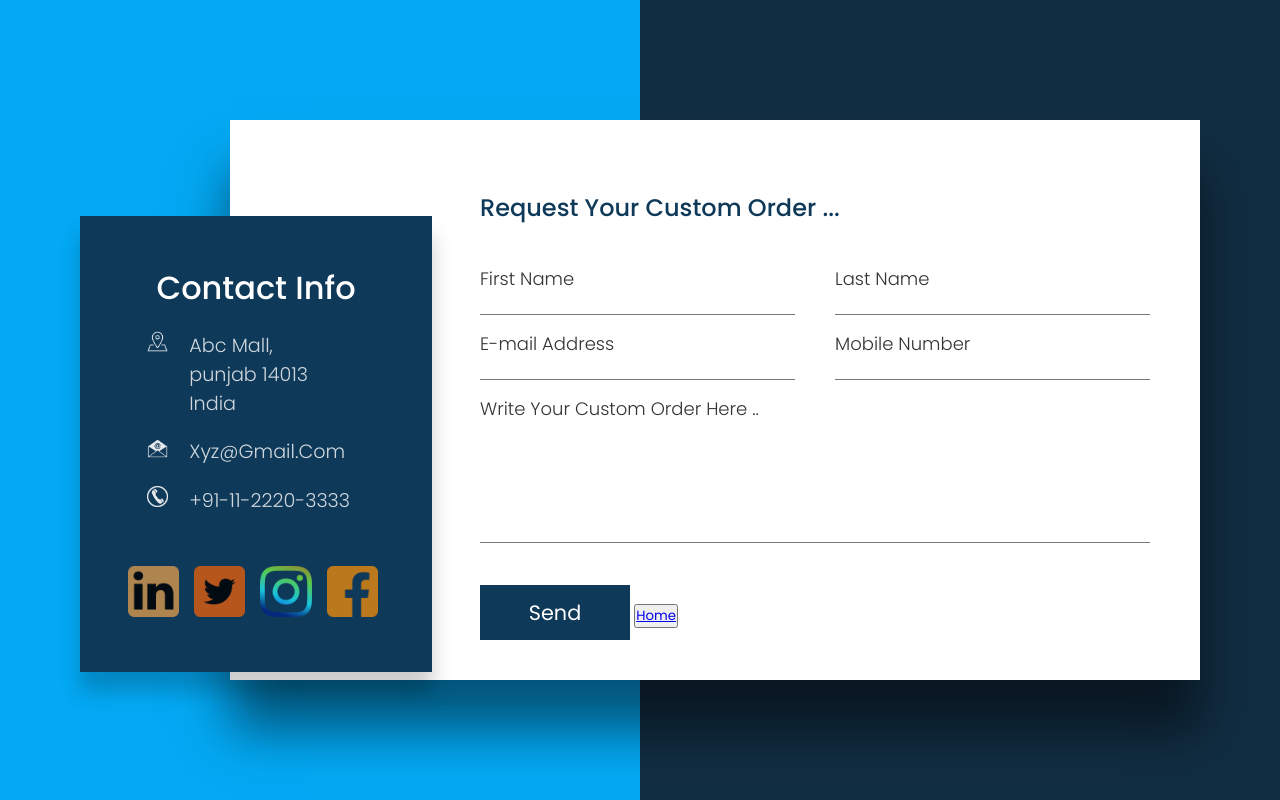
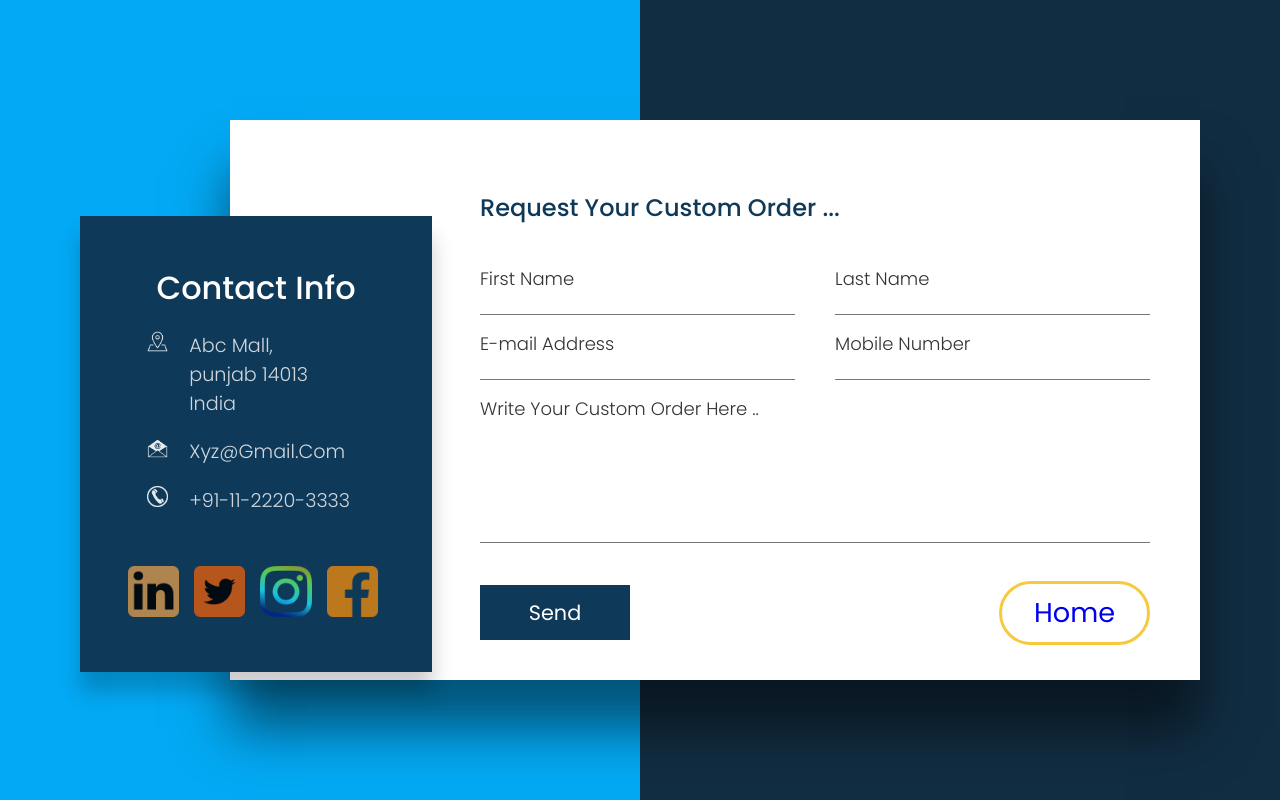
Before and after one commit to singhjaspreetb/restaurant_website, a PHP site: page /pages/order.html in a window 1280 px wide. Run offline with PHP 8.4, Linux system fonts and the light colour scheme; some libraries are stand-ins or nearby versions.

Commit message:
backend_fix

```diff
--- a/assets/css/order.css
+++ b/assets/css/order.css
@@ -4,6 +4,31 @@
     padding: 0;
     box-sizing: border-box;
     font-family: 'poppins', sans-serif;
+}
+
+:root{
+    --yellow:#F7CA3E;
+}
+a{
+    text-decoration: none;
+}
+
+.btn{
+    position: relative;
+    bottom: 20px;
+    float: right;
+    font-size: 1.7rem;
+    padding:.5rem 2rem;
+    border-radius: 5rem;
+    margin-top: 1rem;
+    background:none;
+    color:#333;
+    cursor: pointer;
+    border:.2rem solid var(--yellow);
+}
+
+.btn:hover{
+    background:var(--yellow);
 }
 
 section {
--- a/assets/php/auth_login.php
+++ b/assets/php/auth_login.php
@@ -21,7 +21,9 @@ if(!$con){
     $result = mysqli_query($con,$sql);
 
     if(mysqli_num_rows($result) == 1){
-        echo "Successfully Logged In";
+        // echo "Success";
+        echo "<script>alert('Successfully Logged In');</script>";
+        echo "<script>window.location.assign('../../pages/home.html');</script>";
         exit();
     }
     else{
@@ -29,7 +31,6 @@ if(!$con){
     }
 
     $con->close();
-
 }
 
 ?>
--- a/assets/php/order.php
+++ b/assets/php/order.php
@@ -21,7 +21,8 @@ if(!$con){
     $sql = "INSERT INTO `order`.`order_data` (`FName`, `LName`, `Email`, `Mob`, `Corder`) VALUES ('$FName', '$LName',' $Email', '$Mob', '$Corder');";
 
     if($con->query($sql) == true){
-        echo "Successfully inserted";
+        echo "<script>alert('Successfully inserted');</script>";
+        echo "<script>window.location.assign('../../pages/home.html');</script>";
     }
     else{
         echo "Error : $sql <br> $con->error";
```
Also changed, not shown: assets/php/auth_signup.php (+7 -6 lines).
